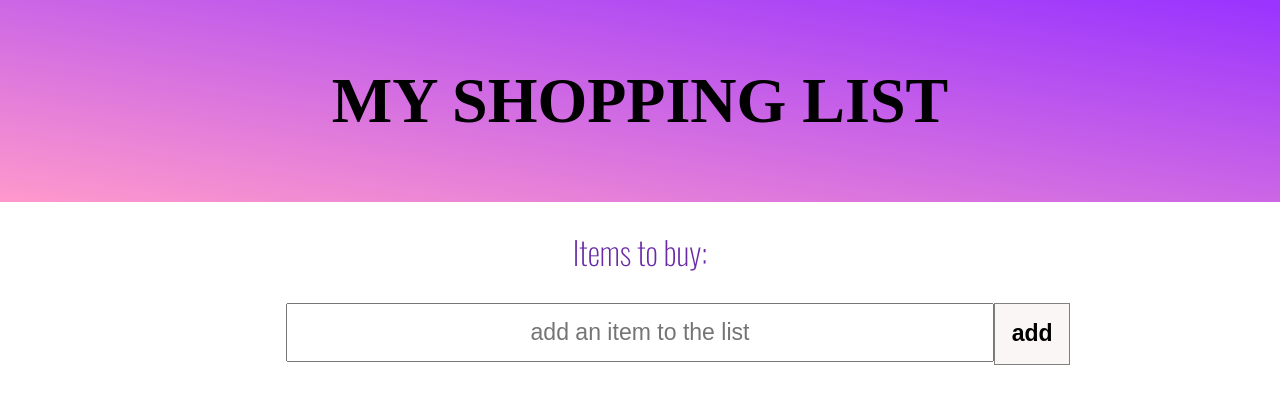
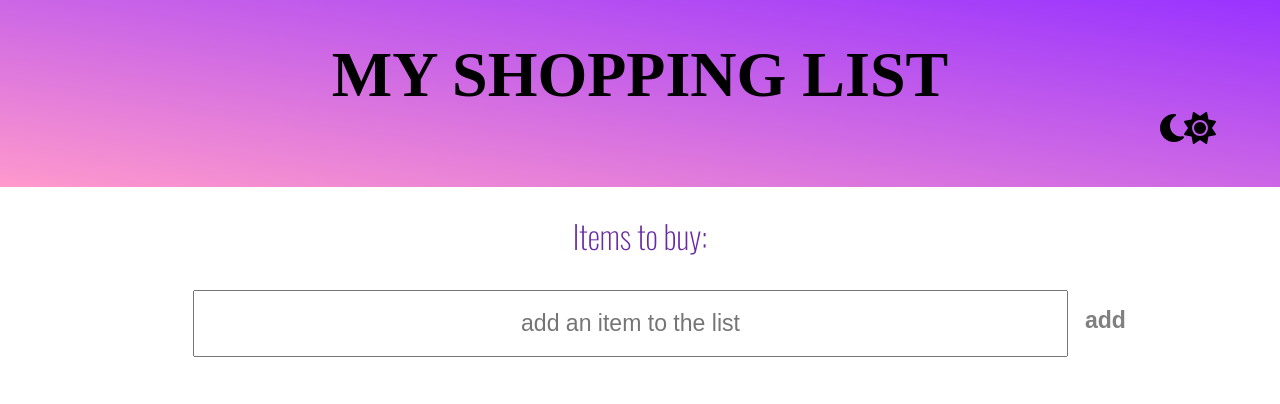
Before and after one commit to almahamans/eShopping-list, a React app: page / in a window 1280 px wide. Built offline with nearby package versions, Linux system fonts and the light colour scheme; a web font is replaced by a local one.

Commit message:
add light/dark theme and comments

```diff
--- a/package.json
+++ b/package.json
@@ -3,12 +3,16 @@
   "version": "0.1.0",
   "private": true,
   "dependencies": {
+    "@fortawesome/fontawesome-svg-core": "^6.4.0",
+    "@fortawesome/free-regular-svg-icons": "^6.4.0",
+    "@fortawesome/free-solid-svg-icons": "^6.4.0",
+    "@fortawesome/react-fontawesome": "^0.2.0",
     "@testing-library/jest-dom": "^5.16.5",
     "@testing-library/react": "^13.4.0",
     "@testing-library/user-event": "^13.5.0",
     "react": "^18.2.0",
     "react-dom": "^18.2.0",
-    "react-scripts": "5.0.1",
+    "react-scripts": "^5.0.1",
     "sass": "^1.62.1",
     "web-vitals": "^2.1.4"
   },
--- a/src/client/App.js
+++ b/src/client/App.js
@@ -1,11 +1,17 @@
-import { useState } from "react";
+import { useState, useEffect } from "react";
 import Item from "./Item";
 import '../styles/header.scss'
 import '../styles/input-sec.scss'
+import { FontAwesomeIcon } from "@fortawesome/react-fontawesome";
+import { faMoon } from "@fortawesome/free-solid-svg-icons";
+import { faSun } from "@fortawesome/free-solid-svg-icons";
 
 export default function App() {
-    let [items, setItems] = useState([]) //handle form data and any update by user; store it in array
+    let [items, setItems] = useState([]); //handle form data and any update by user; store it in array
+    let [darkMode, setDarkMode] = useState(false); //to make dark theme
+    let [lightMode, setLightMode] = useState(true); //to make light theme
 
+    //remove one item at a time
     let onRemove = (itemRemove) => {
         setItems(items.filter((i) => i !== itemRemove));
     }
@@ -20,9 +26,28 @@ export default function App() {
         form.reset();
     }
 
+    //apply dark/light mode
+    useEffect(() => {
+        if(darkMode){
+            document.body.classList.add('darkMood')
+        }
+    }, [darkMode])
+
+    useEffect(() => {
+        if(darkMode){
+            document.body.classList.remove('darkMood')
+        }
+    }, [lightMode])
+
  return(
     <>
+    <header>
     <h1>MY SHOPPING LIST</h1>
+    <section className="icons">
+    <FontAwesomeIcon icon={faMoon} onClick={()=>{ setDarkMode(!darkMode)}} />
+    <FontAwesomeIcon icon={faSun}  onClick={()=>{ setLightMode(!lightMode)}}/>
+    </section>
+    </header>
     <section id="list">
     <h2>Items to buy:</h2>
     <section id="show-inputs">
--- a/src/styles/_general.scss
+++ b/src/styles/_general.scss
@@ -24,10 +24,48 @@
 }
 
 @mixin div-width{
-    width: calc(100vw - 45vw);
+    width: calc(60vw + 10px); //use calc to make width be responsive and easy set positin and make sure fit container
 }
+
+@mixin container-width{
+    width: calc(690% / 6);
+}
+
+@mixin element-width{
+    width: calc(100% - 1em);
+}
+
 
 $pink: #ff99cc;
 $purple: #9933ff;
 $darkPurple: #692aa7;
 $red: #fa3535;
+
+.darkMood{
+    background-color: rgb(85, 49, 119);
+
+    h2{
+        color: #cb97ff;
+        font-weight: 600;
+    }
+
+    input::placeholder{
+       color: $pink;
+    }
+    input{
+        background-color: inherit;
+        color: $pink;
+    }
+    #show-inputs{
+    #add-btn{
+        background-color: inherit;
+        color: #cb97ff;
+        border: none;
+    }
+    }
+
+    .item-style{
+        color: $pink;
+    }
+
+}
--- a/src/styles/header.scss
+++ b/src/styles/header.scss
@@ -5,10 +5,21 @@
 margin: 0;
 }
 
-h1{
-@include center-text;
-background: linear-gradient(to bottom left, $purple 0%, $pink 100%);
-padding: 5%;
-@include font-size-large;
-font-family: 'Rubik Puddles', cursive;
+header{
+    background: linear-gradient(to bottom left, $purple 0%, $pink 100%);
+    padding: 3%;
+
+    h1{
+    @include center-text;
+    @include font-size-large;
+    font-family: 'Rubik Puddles', cursive;
+    }
+
+    .icons{
+        color: "#000000";
+        cursor: pointer;
+        margin-left: calc(90vw - 30px);
+        display: inline-flex;
+        @include font-size-md;
+    }
 }
--- a/src/styles/input-sec.scss
+++ b/src/styles/input-sec.scss
@@ -16,23 +16,22 @@ h2{
 
 #show-inputs{
     padding-top: 4%;
+    @include container-width;
 
     input{
     padding: 2% 0 2% 0;
-    @include div-width;
+    @include element-width;
     @include center-text;
     @include font-size-sm;
-    z-index: -1;
     }
 
     #add-btn{
         position: absolute;
-        z-index: 1;
-        background-color: rgb(250, 246, 246);
-        border: .5px gray solid;
+        background-color: inherit;
+        border: none;
         padding: 1.3%;
         @include font-size-sm;
-        color: black;
+        color: grey;
         cursor: pointer;
         font-weight: bold;
     }
--- a/src/styles/item.scss
+++ b/src/styles/item.scss
@@ -13,6 +13,7 @@
         background: inherit;
         border: none;
         color: $red;
+        font-weight: 900;
     }
 
 }
```
Also changed, not shown: 1 other file.
